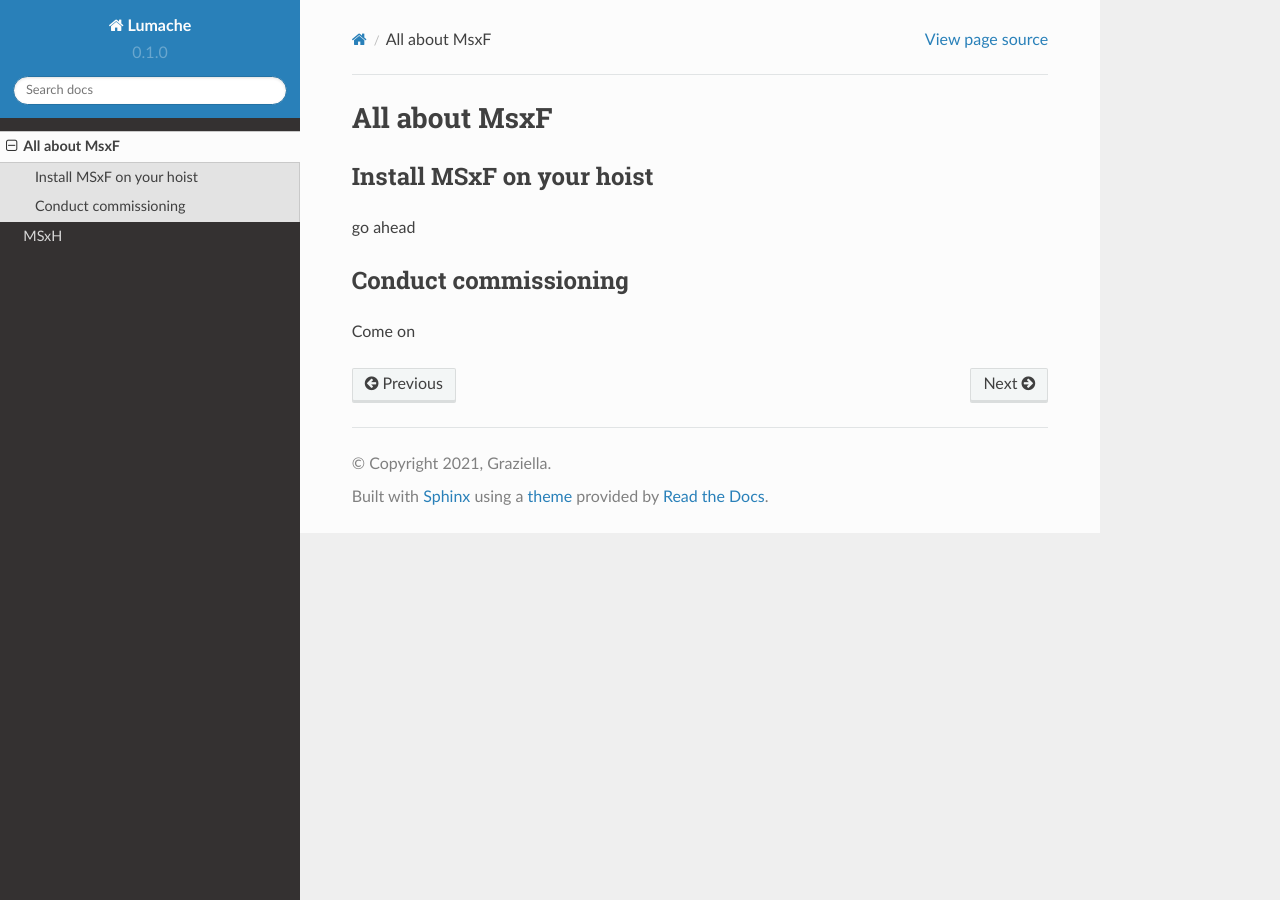
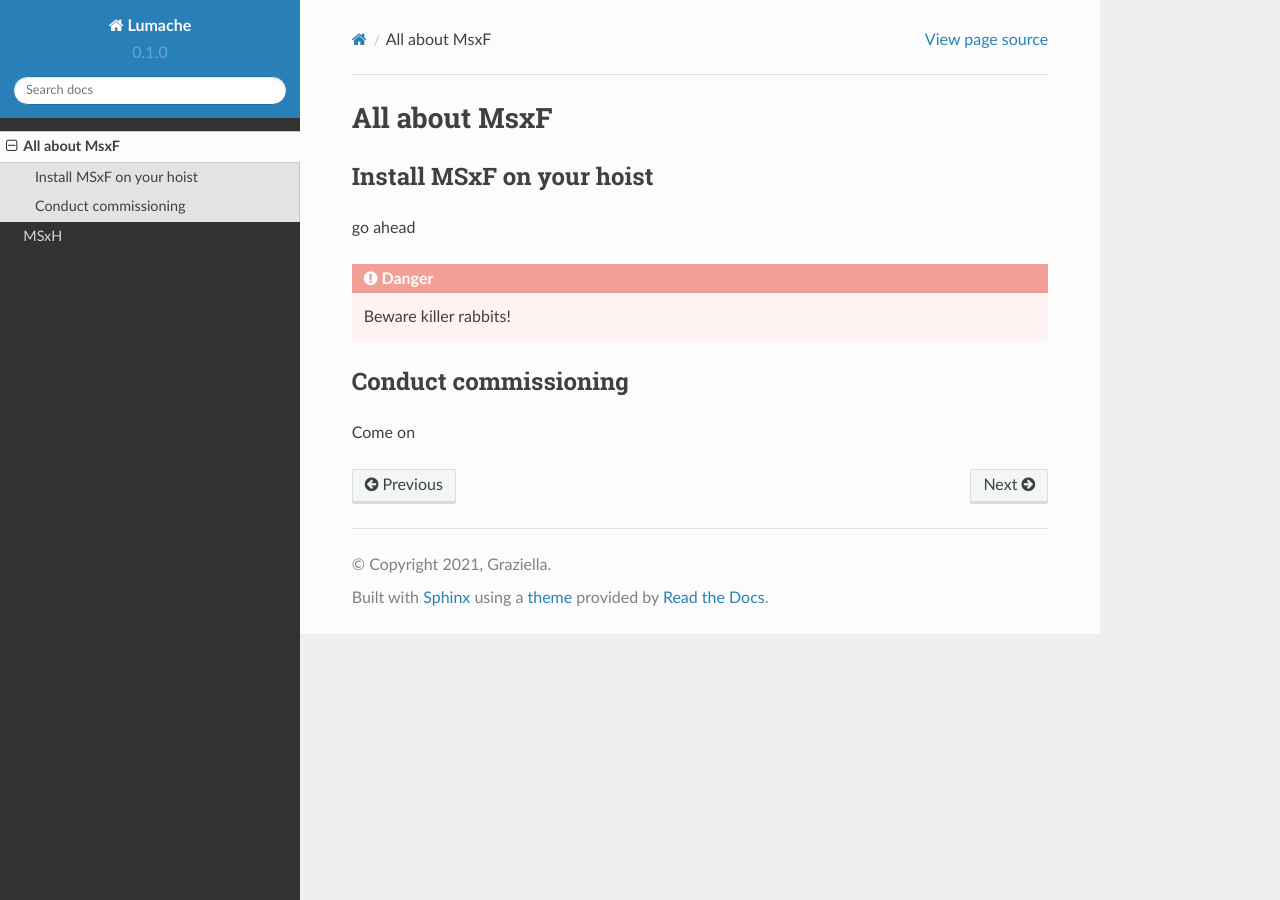
Before and after one commit to Peterpiotr/siguren-documentation-2, a Sphinx documentation site: the page built from docs/source/MSxF/MSxF.rst, in a window 1280 px wide. Built offline with Sphinx 7.4.7 and the Read the Docs theme 2.0.0, drawn with Linux system fonts in a browser that asks for light colours; pages that are not in the unit, such as notebooks, are missing from menus.

Commit message:
testing warning again

```diff
--- a/docs/source/MSxF/MSxF.rst
+++ b/docs/source/MSxF/MSxF.rst
@@ -7,6 +7,10 @@ Install MSxF on your hoist
 
 go ahead
 
+.. DANGER::
+   Beware killer rabbits!
+
+
 Conduct commissioning
 -----------
 
```
